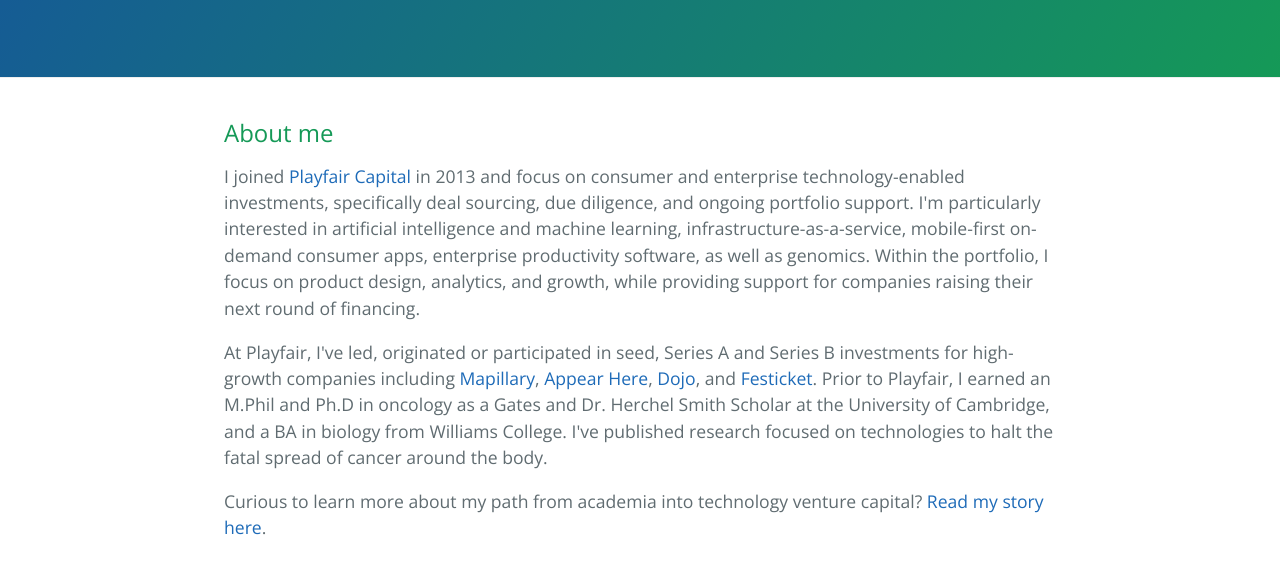
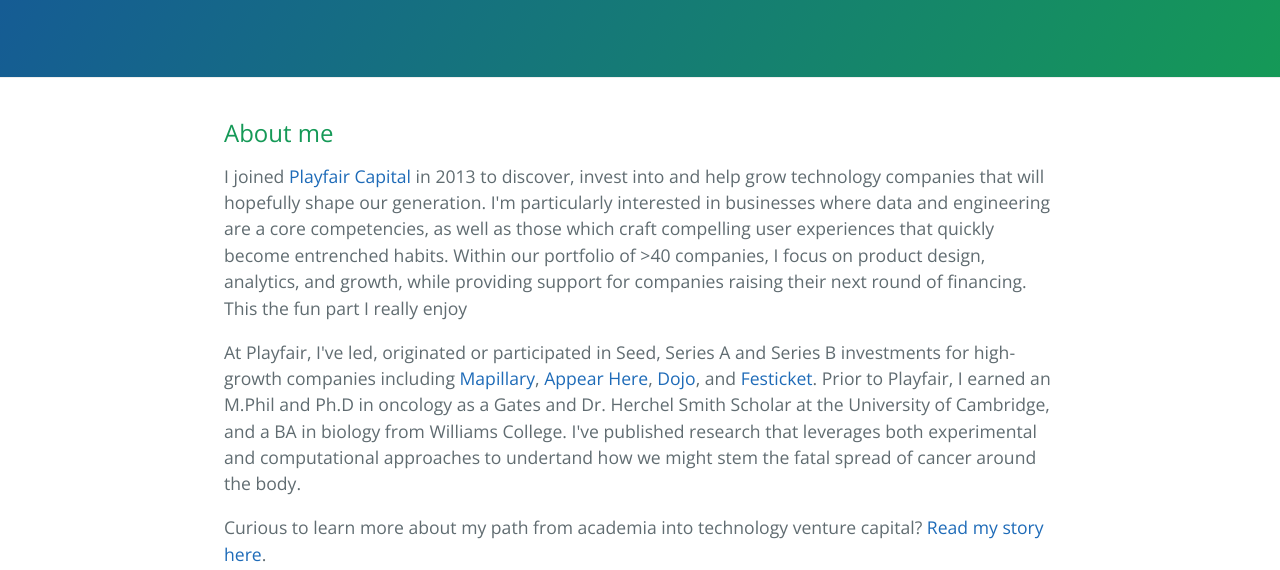
Before and after one commit to nathanbenaich/nathanbenaich.github.io, a plain HTML site: page index.html in a window 1280 px wide. Shown: the part 182-752 px from the top of the page. Drawn offline with nearby package versions, Linux system fonts and the light colour scheme.

Commit message:
updated about me

```diff
--- a/index.html
+++ b/index.html
@@ -41,9 +41,9 @@ ga('send', 'pageview');
       <h3>
 <a id="about-me" class="anchor" href="#about-me" aria-hidden="true"><span class="octicon octicon-link"></span></a>About me</h3>
 
-<p>I joined <a href="http://playfaircapital.com">Playfair Capital</a> in 2013 and focus on consumer and enterprise technology-enabled investments, specifically deal sourcing, due diligence, and ongoing portfolio support. I'm particularly interested in artificial intelligence and machine learning, infrastructure-as-a-service, mobile-first on-demand consumer apps, enterprise productivity software, as well as genomics. Within the portfolio, I focus on product design, analytics, and growth, while providing support for companies raising their next round of financing.</p>
+<p>I joined <a href="http://playfaircapital.com">Playfair Capital</a> in 2013 to discover, invest into and help grow technology companies that will hopefully shape our generation. I'm particularly interested in businesses where data and engineering are a core competencies, as well as those which craft compelling user experiences that quickly become entrenched habits. Within our portfolio of >40 companies, I focus on product design, analytics, and growth, while providing support for companies raising their next round of financing. This the fun part I really enjoy</p>
 
-<p>At Playfair, I've led, originated or participated in seed, Series A and Series B investments for high-growth companies including <a href="http://mapillary.com">Mapillary</a>, <a href="http://appearhere.co.uk">Appear Here</a>, <a href="http://dojoapp.co">Dojo</a>, and <a href="http://festicket.com">Festicket</a>. Prior to Playfair, I earned an M.Phil and Ph.D in oncology as a Gates and Dr. Herchel Smith Scholar at the University of Cambridge, and a BA in biology from Williams College. I've published research focused on technologies to halt the fatal spread of cancer around the body.</p>
+<p>At Playfair, I've led, originated or participated in Seed, Series A and Series B investments for high-growth companies including <a href="http://mapillary.com">Mapillary</a>, <a href="http://appearhere.co.uk">Appear Here</a>, <a href="http://dojoapp.co">Dojo</a>, and <a href="http://festicket.com">Festicket</a>. Prior to Playfair, I earned an M.Phil and Ph.D in oncology as a Gates and Dr. Herchel Smith Scholar at the University of Cambridge, and a BA in biology from Williams College. I've published research that leverages both experimental and computational approaches to undertand how we might stem the fatal spread of cancer around the body.</p>
 
 <p>Curious to learn more about my path from academia into technology venture capital? <a href="https://medium.com/@NathanBenaich/how-i-moved-from-academia-into-technology-venture-capital-5c980cf38f95">Read my story here</a>.</p>
 
```
